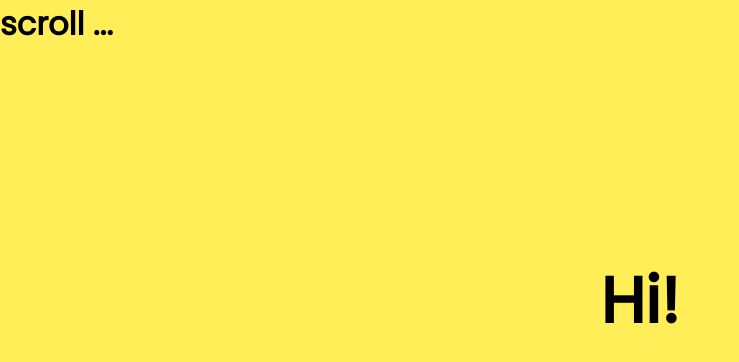
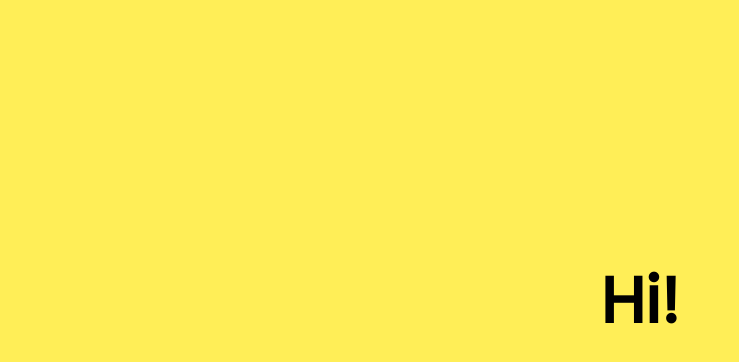
Before and after one commit to snk-git-hub/shivanandu003.github.io, a plain HTML site: page index.html in a window 1280 px wide. Shown: the top 362 px of the page, without its empty margins (0-739 px from the left). Drawn offline with Linux system fonts and the light colour scheme.

Commit message:
html css added

```diff
--- a/index.html
+++ b/index.html
@@ -11,7 +11,7 @@
 <body>
 
     <h3>Hi!</h3>
-    <h1>scroll ...</h1>
+
     <h2 class="text">HELLO你好مرحبًاनमस्ते  IAM  SHIVANANDU</h2>
     <section>
         <h2 class="innerText">HELLO你好مرحبًاनमस्ते  IAM  SHIVANANDU</h2>
```
